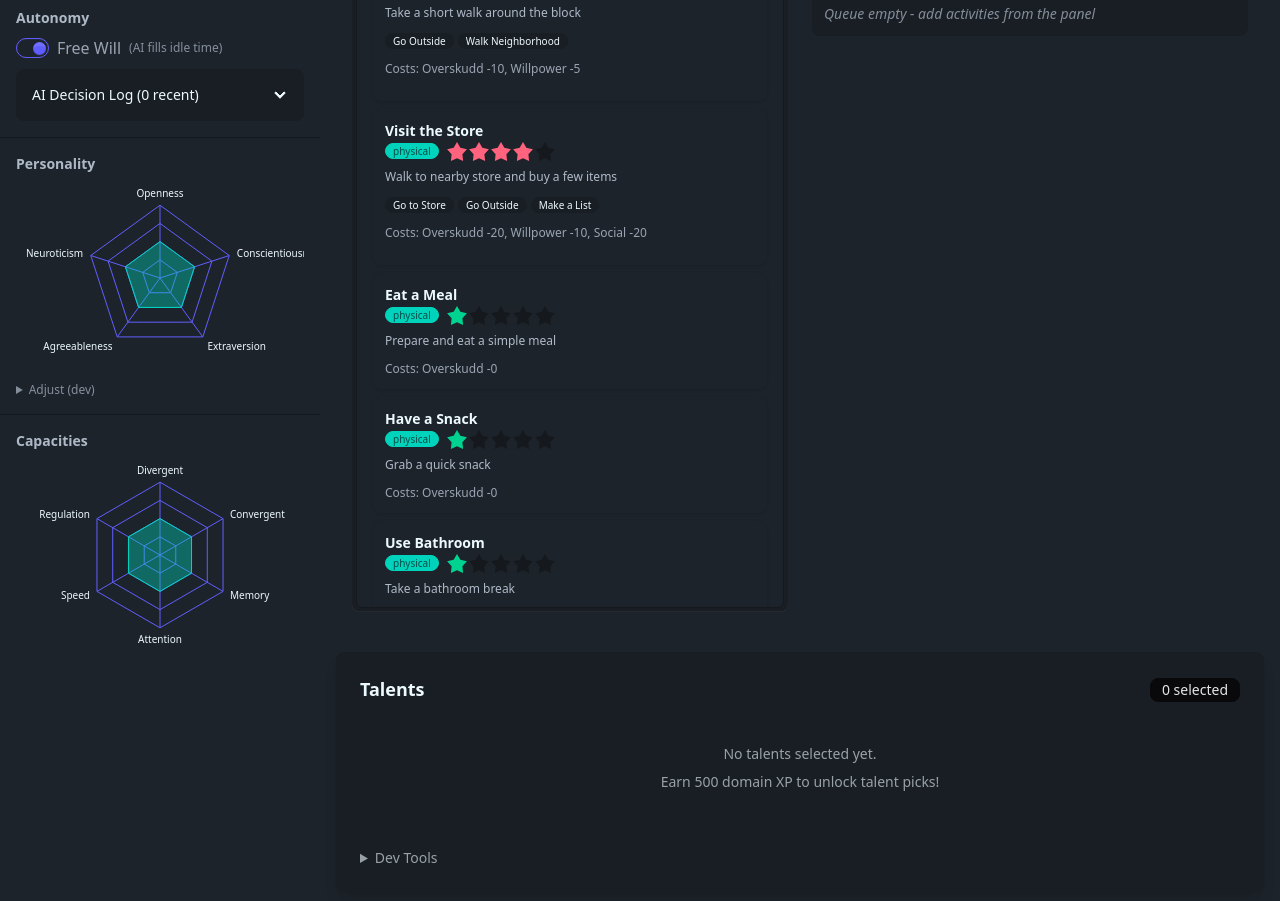
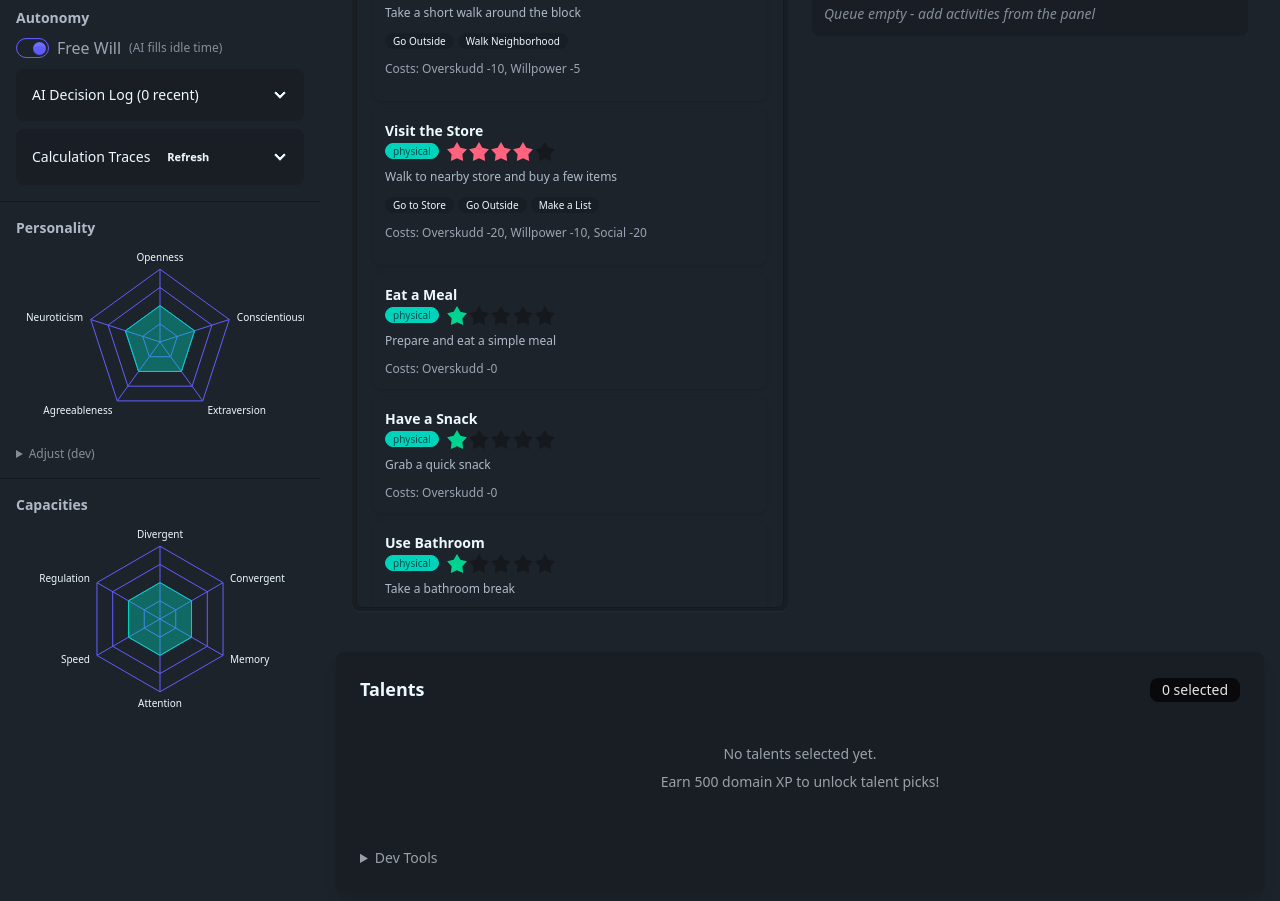
Before and after one commit to TerjeBallestad/lifelines-prototypes, a React (Vite) app: page / in a window 1280 px wide. Shown: the part 900-1801 px from the top of the page. Built offline with nearby package versions, Linux system fonts and the light colour scheme.

Commit message:
feat(12-01): integrate CalculationTracePanel into CharacterPanel
- Import CalculationTracePanel component
- Add after DecisionLogPanel in Autonomy section
- Panel collapsed by default (user opts in to see traces)

```diff
--- a/src/components/CharacterPanel.tsx
+++ b/src/components/CharacterPanel.tsx
@@ -3,6 +3,7 @@ import { PersonalityRadar } from './PersonalityRadar';
 import { CapacitiesRadar } from './CapacitiesRadar';
 import { NeedsPanel } from './NeedsPanel';
 import { DecisionLogPanel } from './DecisionLogPanel';
+import { CalculationTracePanel } from './CalculationTracePanel';
 import { useCharacterStore, useRootStore } from '../stores/RootStore';
 
 export const CharacterPanel = observer(function CharacterPanel() {
@@ -75,6 +76,10 @@ export const CharacterPanel = observer(function CharacterPanel() {
         <div className="mt-2">
           <DecisionLogPanel />
         </div>
+        {/* Calculation Traces */}
+        <div className="mt-2">
+          <CalculationTracePanel />
+        </div>
       </div>
 
       {/* Personality radar */}
```
